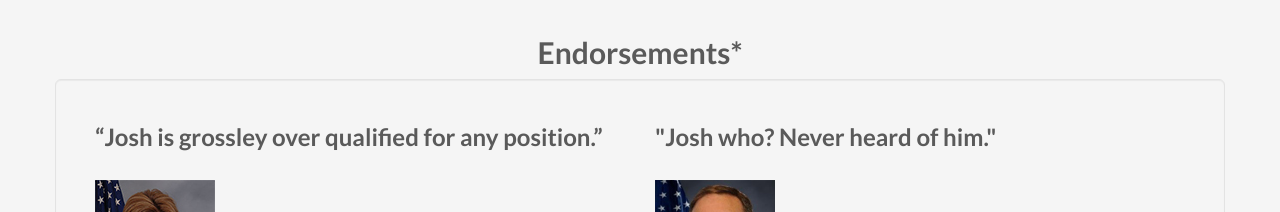
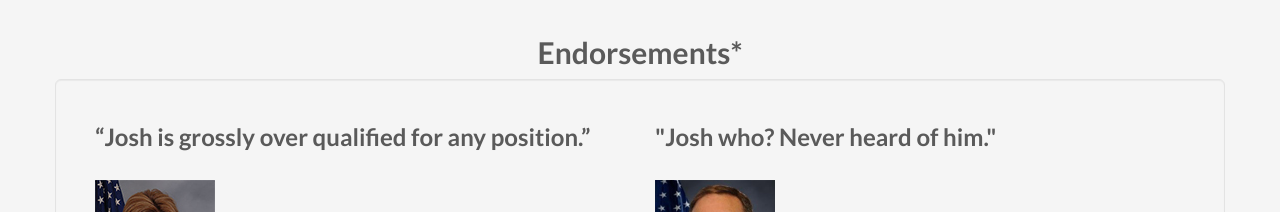
Before and after one commit to JoshYurek/joshyurek.github.io, a plain HTML site: page index.html in a window 1280 px wide. Shown: the part 2600-2812 px from the top of the page. Drawn offline with Linux system fonts and the light colour scheme; files whose address does not match are found by name.

Commit message:
fixed typo

```diff
--- a/index.html
+++ b/index.html
@@ -106,7 +106,7 @@
     </div>
 
 <div class="row well well-lg">
-  <div class="col-md-6"><h3><strong>“Josh is grossley over qualified for any position.”</strong></h3><br>
+  <div class="col-md-6"><h3><strong>“Josh is grossly over qualified for any position.”</strong></h3><br>
   <img src="assets/img/quotes1.jpg"></div>
 
   <div class="col-md-6"><h3><strong>"Josh who? Never heard of him."</strong></h3><br>
```
